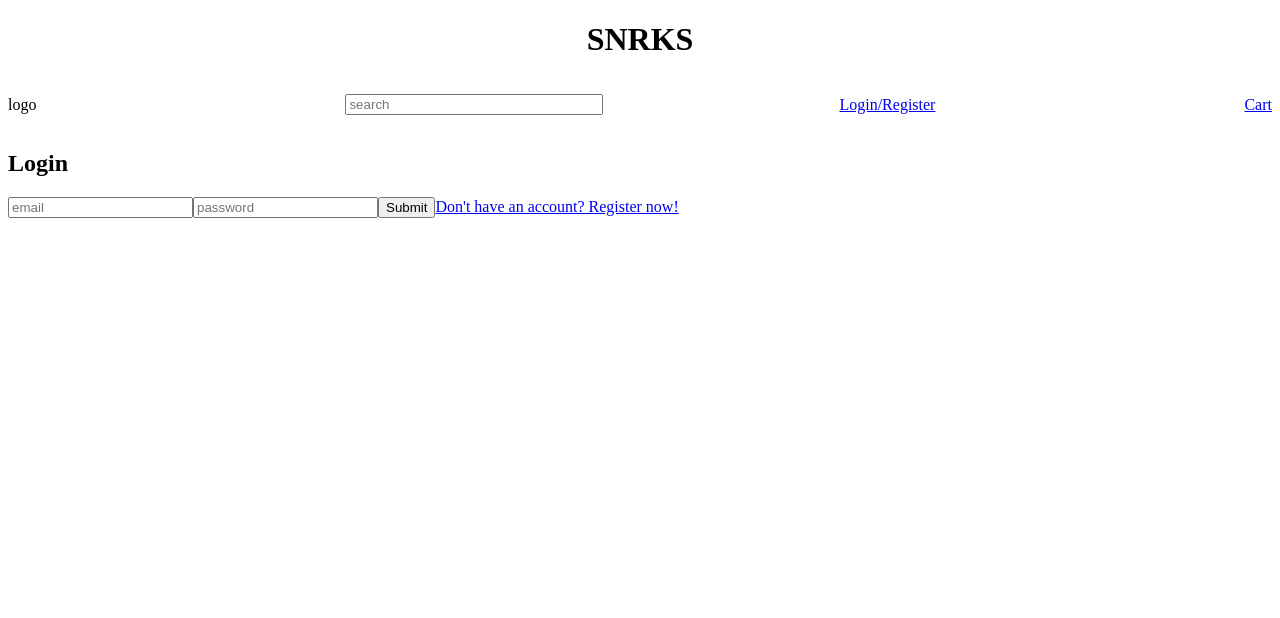
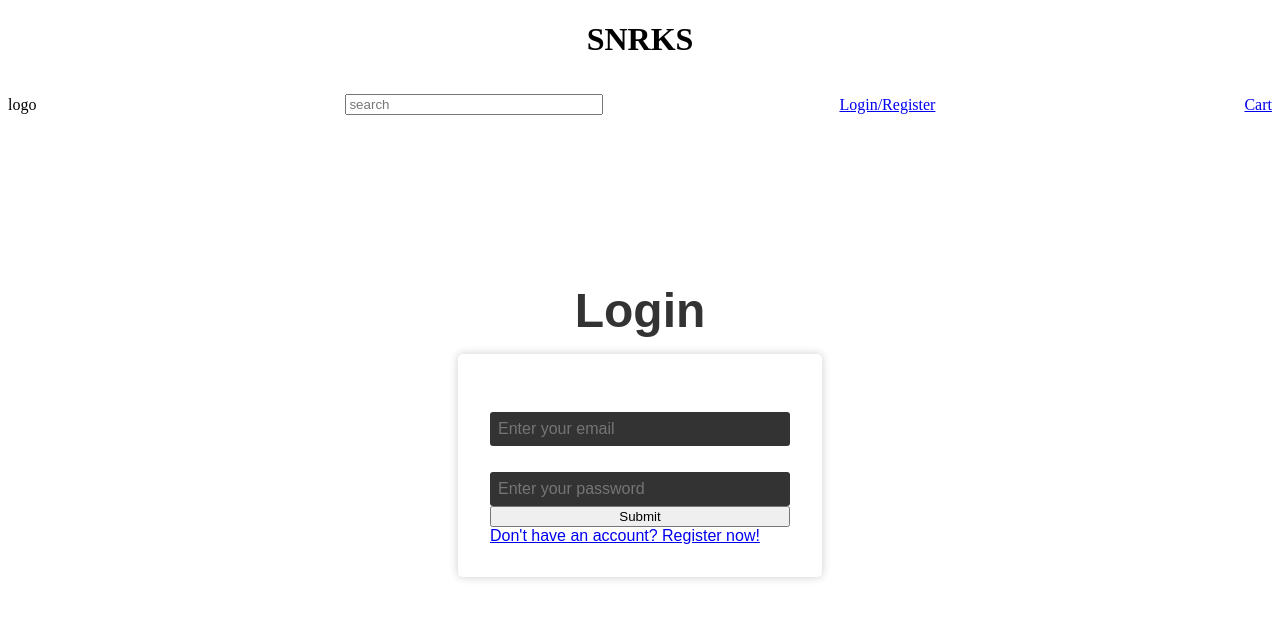
Before and after one commit to Team-Seals/Grace-Shopper, a React (Vite) app in the folder client/: page /login in a window 1280 px wide. Shown: the top 618 px of the page. Built offline with nearby package versions, Linux system fonts and the light colour scheme; no server answers.

Commit message:
not finished with login css

```diff
--- a/client/src/App.css
+++ b/client/src/App.css
@@ -41,6 +41,50 @@
 
 .category:hover {
   background-color: green;
+}
+
+/* LOGIN PAGE */
+
+.login-container {
+  display: flex;
+  flex-direction: column;
+  align-items: center;
+  justify-content: center;
+  height: 70vh;
+  font-family: Arial, Helvetica, sans-serif;
+}
+
+.login-title {
+  font-size: 3rem;
+  margin-bottom: 1rem;
+  text-align: center;
+  color: #333;
+}
+
+.login-form {
+  display: flex;
+  flex-direction: column;
+  width: 300px;
+  background-color: #fff;
+  border-radius: 5px;
+  padding: 2rem;
+  box-shadow: 0px 0px 10px rgba(0, 0, 0, 0.2);
+}
+
+.label {
+  font-size: 1rem;
+  margin-bottom: 0.5rem;
+  color: #fff;
+}
+
+.input {
+  font-size: 1rem;
+  padding: 0.5rem;
+  border: none;
+  border-radius: 3px;
+  background-color: #333;
+  color: #fff;
+  cursor: pointer;
 }
 
 /* PRODUCTS PAGE */
--- a/client/src/components/Login.jsx
+++ b/client/src/components/Login.jsx
@@ -40,23 +40,35 @@ export default function Login() {
 
   return (
     <div>
-      <h2>Login</h2>
+      <div className="login-container">
+        <h2 className="login-title">Login</h2>
         <form onSubmit={handleSubmit} className="login-form">
+          <label className="label" htmlFor="email">
+            E-mail
+          </label>
           <input
-          type="email"
+            className="input"
+            type="text"
             name="email"
-          placeholder="email"
+            placeholder="Enter your email"
             onChange={(e) => setUsername(e.target.value)}
           />
+          <label className="label" htmlFor="password">
+            Password
+          </label>
           <input
+            className="input"
             type="password"
             name="password"
-          placeholder="password"
+            placeholder="Enter your password"
             onChange={(e) => setPassword(e.target.value)}
           />
-        <button>Submit</button>
-        <Link to="/register">Don't have an account? Register now!</Link>
+          <button className="button">Submit</button>
+          <Link className="signup-link" to="/register">
+            Don't have an account? Register now!
+          </Link>
         </form>
+      </div>
     </div>
   );
 }
```
Lines whose indentation alone changed are shown as unchanged.
